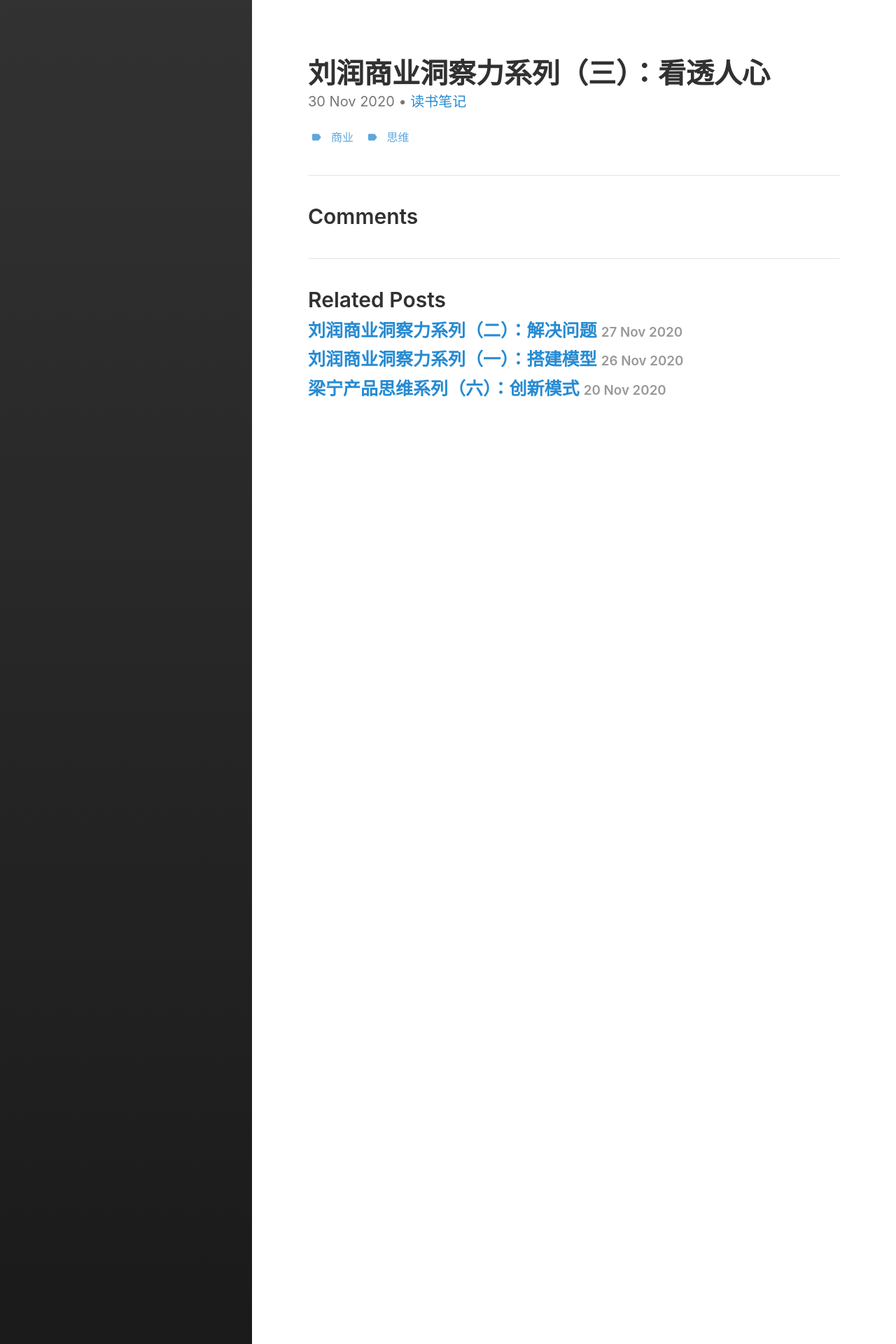
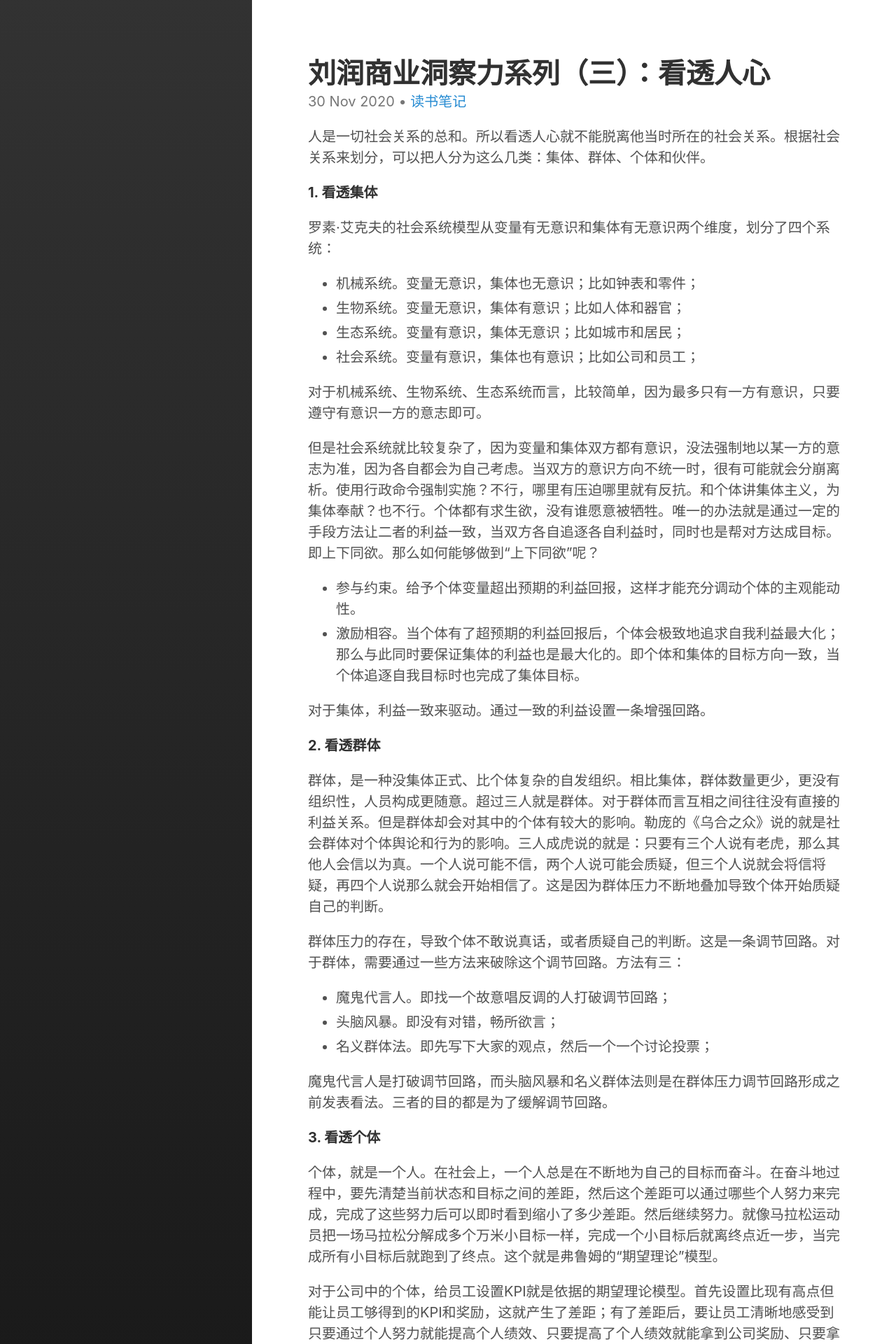
Before and after one commit to Bin0Lin/Bin0Lin.github.io, a Jekyll site: the page built from _posts/2020-11-30-刘润商业洞察力系列（三）：看透人心.md, in a window 1280 px wide. Shown: the top 1920 px of the page at 70% size. Built offline with Jekyll 4.4.1, drawn with Linux system fonts in a browser that asks for light colours; some of the changed text lies outside the part shown.

Commit message:
Update 2020-11-30-刘润商业洞察力系列（三）：看透人心.md

```diff
--- a/_posts/2020-11-30-刘润商业洞察力系列（三）：看透人心.md
+++ b/_posts/2020-11-30-刘润商业洞察力系列（三）：看透人心.md
@@ -8,3 +8,50 @@ tags:
     - 商业
     - 思维
 ---
+
+人是一切社会关系的总和。所以看透人心就不能脱离他当时所在的社会关系。根据社会关系来划分，可以把人分为这么几类：集体、群体、个体和伙伴。
+
+__1. 看透集体__
+
+罗素·艾克夫的社会系统模型从变量有无意识和集体有无意识两个维度，划分了四个系统：
+- 机械系统。变量无意识，集体也无意识；比如钟表和零件；
+- 生物系统。变量无意识，集体有意识；比如人体和器官；
+- 生态系统。变量有意识，集体无意识；比如城市和居民；
+- 社会系统。变量有意识，集体也有意识；比如公司和员工；
+
+对于机械系统、生物系统、生态系统而言，比较简单，因为最多只有一方有意识，只要遵守有意识一方的意志即可。
+
+但是社会系统就比较复杂了，因为变量和集体双方都有意识，没法强制地以某一方的意志为准，因为各自都会为自己考虑。当双方的意识方向不统一时，很有可能就会分崩离析。使用行政命令强制实施？不行，哪里有压迫哪里就有反抗。和个体讲集体主义，为集体奉献？也不行。个体都有求生欲，没有谁愿意被牺牲。唯一的办法就是通过一定的手段方法让二者的利益一致，当双方各自追逐各自利益时，同时也是帮对方达成目标。即上下同欲。那么如何能够做到“上下同欲”呢？
+- 参与约束。给予个体变量超出预期的利益回报，这样才能充分调动个体的主观能动性。
+- 激励相容。当个体有了超预期的利益回报后，个体会极致地追求自我利益最大化；那么与此同时要保证集体的利益也是最大化的。即个体和集体的目标方向一致，当个体追逐自我目标时也完成了集体目标。
+
+对于集体，利益一致来驱动。通过一致的利益设置一条增强回路。
+
+__2. 看透群体__
+
+群体，是一种没集体正式、比个体复杂的自发组织。相比集体，群体数量更少，更没有组织性，人员构成更随意。超过三人就是群体。对于群体而言互相之间往往没有直接的利益关系。但是群体却会对其中的个体有较大的影响。勒庞的《乌合之众》说的就是社会群体对个体舆论和行为的影响。三人成虎说的就是：只要有三个人说有老虎，那么其他人会信以为真。一个人说可能不信，两个人说可能会质疑，但三个人说就会将信将疑，再四个人说那么就会开始相信了。这是因为群体压力不断地叠加导致个体开始质疑自己的判断。
+
+群体压力的存在，导致个体不敢说真话，或者质疑自己的判断。这是一条调节回路。对于群体，需要通过一些方法来破除这个调节回路。方法有三：
+- 魔鬼代言人。即找一个故意唱反调的人打破调节回路；
+- 头脑风暴。即没有对错，畅所欲言；
+- 名义群体法。即先写下大家的观点，然后一个一个讨论投票；
+
+魔鬼代言人是打破调节回路，而头脑风暴和名义群体法则是在群体压力调节回路形成之前发表看法。三者的目的都是为了缓解调节回路。
+
+__3. 看透个体__
+
+个体，就是一个人。在社会上，一个人总是在不断地为自己的目标而奋斗。在奋斗地过程中，要先清楚当前状态和目标之间的差距，然后这个差距可以通过哪些个人努力来完成，完成了这些努力后可以即时看到缩小了多少差距。然后继续努力。就像马拉松运动员把一场马拉松分解成多个万米小目标一样，完成一个小目标后就离终点近一步，当完成所有小目标后就跑到了终点。这个就是弗鲁姆的“期望理论”模型。
+
+对于公司中的个体，给员工设置KPI就是依据的期望理论模型。首先设置比现有高点但能让员工够得到的KPI和奖励，这就产生了差距；有了差距后，要让员工清晰地感受到只要通过个人努力就能提高个人绩效、只要提高了个人绩效就能拿到公司奖励、只要拿到了公司奖励就缩小了差距这三个因果链。
+
+当这条调节回路建立起来后，员工就会通过不断地努力来缩小和自己期望的差距。从而为公司带来越来越高的业绩。
+
+__4. 看透伙伴__
+
+伙伴，是利益共同体，需要不仅能共富贵，还需要能共患难的。对于创业公司来说，给员工的激励可以有工资、奖金和股票。这三个工具能够让员工和公司利益一致，共同富贵。
+
+但是对于合伙人来说，工资、奖金和股票是不够的，因为合伙人这个层级除了需要物质上的利益统一，还需要精神上的利益统一，才能共患难。
+
+在创业过程中起起伏伏是不可避免的，所以需要合伙人本身就对创业过程是热爱的，对于遇到的困难、挫折，能够越挫越勇，屡败屡战。
+
+所以，对集体，看利益；对群体，看压力；对个体，看差距；对伙伴，看战斗意志。
```
